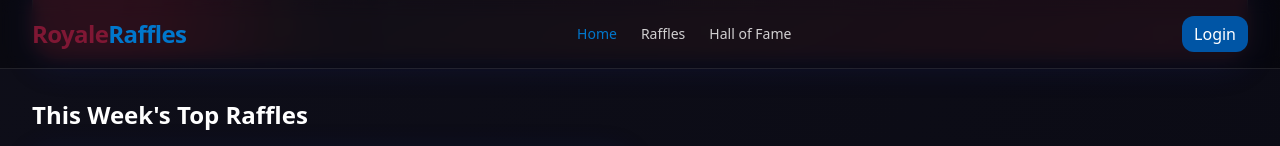
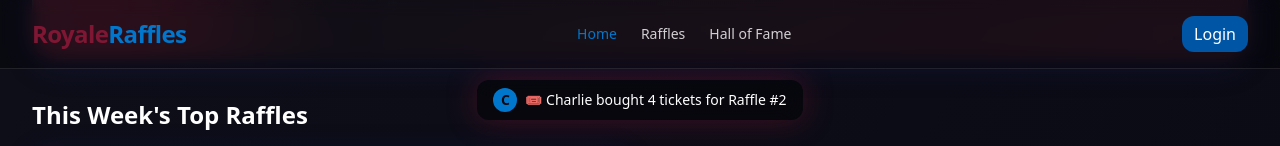
Before and after one commit to BossBabyGit/RoyaleRafflesReact, a React (Vite) app: page / in a window 1280 px wide. Both pictures are taken after a click on the button "Enter". Shown: the part 682-828 px from the top of the page. Built offline with nearby package versions, Linux system fonts and the light colour scheme; grey boxes are pictures that could not be loaded.

Commit message:
feat: add dummy activity feed at top

```diff
--- a/src/App.jsx
+++ b/src/App.jsx
@@ -21,6 +21,7 @@ export default function App() {
   return (
     <div className="text-white min-h-screen flex flex-col">
       <Header />
+      <ActivityFeed />
       <main className="flex-1 px-4 md:px-8 max-w-7xl mx-auto w-full">
         <Routes>
           <Route path="/" element={<Home />} />
@@ -34,7 +35,6 @@ export default function App() {
         </Routes>
       </main>
       <Footer />
-      <ActivityFeed />
     </div>
   )
 }
--- a/src/components/ActivityFeed.jsx
+++ b/src/components/ActivityFeed.jsx
@@ -1,63 +1,77 @@
-import { useEffect, useRef, useState } from 'react';
-import { useNotify } from '../context/NotificationContext';
-import { useRaffles } from '../context/RaffleContext';
+import { useEffect, useRef, useState } from 'react'
+
+// Generate random demo events for the activity feed
+function createDummyEvent() {
+  const id = Date.now() + Math.random()
+  const users = ['Alice', 'Bob', 'Charlie', 'Dana']
+  const raffles = [1, 2, 3]
+  const pick = (arr) => arr[Math.floor(Math.random() * arr.length)]
+  const type = pick(['purchase', 'topup', 'raffle_end'])
+  if (type === 'purchase') {
+    return { id, type, user: pick(users), count: Math.ceil(Math.random() * 5), raffleId: pick(raffles) }
+  }
+  if (type === 'topup') {
+    return { id, type, user: pick(users), amount: Math.random() * 100 }
+  }
+  return { id, type, winner: pick(users), raffleId: pick(raffles) }
+}
 
 export default function ActivityFeed() {
-  const { activity } = useNotify();
-  const { raffles } = useRaffles();
-  const [items, setItems] = useState([]);
-  const processed = useRef(new Set());
+  const [items, setItems] = useState([])
+  const processed = useRef(new Set())
 
   useEffect(() => {
-    const relevant = activity
-      .filter((a) => ['purchase', 'raffle_end', 'topup'].includes(a.type))
-      .filter((a) => !processed.current.has(a.id));
-
-    relevant.forEach((ev) => {
-      processed.current.add(ev.id);
-      const entry = { ...ev, show: false };
+    let timeout
+    const schedule = () => {
+      const delay = 5000 + Math.random() * 5000 // 5-10 seconds
+      timeout = setTimeout(() => {
+        const ev = createDummyEvent()
+        processed.current.add(ev.id)
+        const entry = { ...ev, show: false }
         setItems((prev) => {
-        const next = [...prev, entry];
+          const next = [...prev, entry]
           if (next.length > 10) {
-          const removed = next.shift();
-          processed.current.delete(removed.id);
+            const removed = next.shift()
+            processed.current.delete(removed.id)
           }
-        return next;
-      });
+          return next
+        })
         // trigger enter animation
         setTimeout(() => {
-        setItems((prev) => prev.map((it) => (it.id === ev.id ? { ...it, show: true } : it)));
-      }, 50);
+          setItems((prev) => prev.map((it) => (it.id === ev.id ? { ...it, show: true } : it)))
+        }, 50)
         // schedule removal
         setTimeout(() => {
-        setItems((prev) => prev.map((it) => (it.id === ev.id ? { ...it, show: false } : it)));
+          setItems((prev) => prev.map((it) => (it.id === ev.id ? { ...it, show: false } : it)))
           setTimeout(() => {
-          setItems((prev) => prev.filter((it) => it.id !== ev.id));
-          processed.current.delete(ev.id);
-        }, 500);
-      }, 30000);
-    });
-  }, [activity]);
+            setItems((prev) => prev.filter((it) => it.id !== ev.id))
+            processed.current.delete(ev.id)
+          }, 500)
+        }, 30000)
+        schedule()
+      }, delay)
+    }
+    schedule()
+    return () => clearTimeout(timeout)
+  }, [])
 
-  if (items.length === 0) return null;
-
-  const getTitle = (id) => raffles.find((r) => r.id === id)?.title || `Raffle #${id}`;
+  if (items.length === 0) return null
 
   const renderText = (e) => {
     if (e.type === 'purchase') {
-      return `${e.user} bought ${e.count} ticket${e.count > 1 ? 's' : ''} for ${getTitle(e.raffleId)}`;
+      return `${e.user} bought ${e.count} ticket${e.count > 1 ? 's' : ''} for Raffle #${e.raffleId}`
     }
     if (e.type === 'topup') {
-      return `${e.user} added $${e.amount.toFixed(2)} to their balance`;
+      return `${e.user} added $${e.amount.toFixed(2)} to their balance`
     }
     if (e.type === 'raffle_end') {
-      return `${e.winner} won the ${getTitle(e.raffleId)} raffle 🎉`;
+      return `${e.winner} won the Raffle #${e.raffleId} raffle 🎉`
     }
-    return '';
-  };
+    return ''
+  }
 
   return (
-    <div className="fixed bottom-4 left-0 w-full flex justify-center z-50 px-4 pointer-events-none">
+    <div className="fixed top-20 left-0 w-full flex justify-center z-40 px-4 pointer-events-none">
       <div className="pointer-events-auto bg-black/40 backdrop-blur-md rounded-xl shadow-glow overflow-hidden">
         <ul className="flex gap-4 py-2 px-4">
           {items.map((e) => (
@@ -82,5 +96,5 @@ export default function ActivityFeed() {
         </ul>
       </div>
     </div>
-  );
+  )
 }
```
Lines whose indentation alone changed are shown as unchanged.
